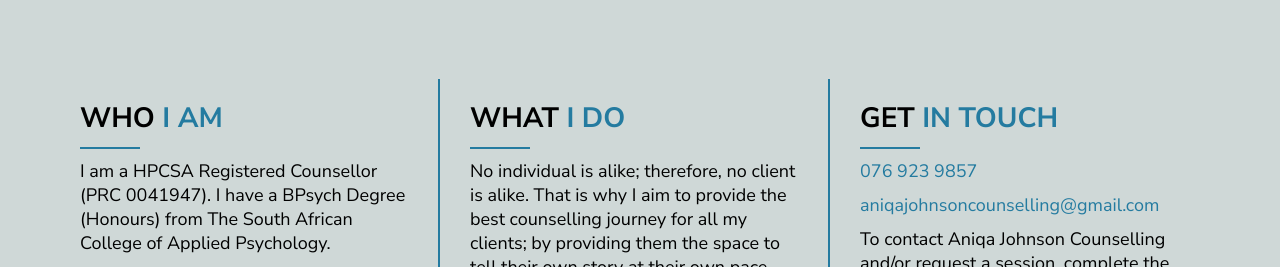
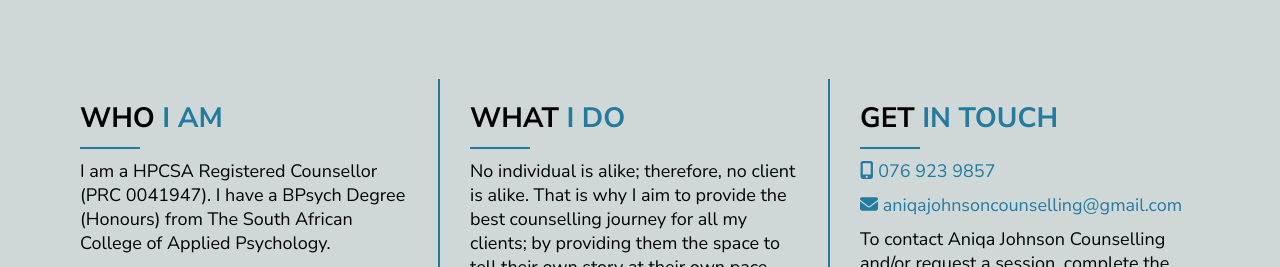
Before and after one commit to darrenpatricknelson/AniqaJohnson, a React (Create React App) app: page / in a window 1280 px wide. Shown: the part 813-1080 px from the top of the page. Built offline with nearby package versions, Linux system fonts and the light colour scheme.

Commit message:
Added: font awesome icons

```diff
--- a/src/components/Details.jsx
+++ b/src/components/Details.jsx
@@ -1,3 +1,5 @@
+import { faEnvelope, faMobileScreenButton } from '@fortawesome/free-solid-svg-icons';
+import { FontAwesomeIcon } from '@fortawesome/react-fontawesome';
 import React from 'react';
 import './Details.css';
 import Form from './Form.js';
@@ -44,8 +46,8 @@
                 <h3 className='secondary-heading'>Get <span className="text-color">in touch</span></h3>
                 <div className='space-border'></div>
                 <div className="contact-details">
-                    <p><a href='tel:+2176 923 9857'>076 923 9857</a></p>
-                    <p><a href='mailto:aniqajohnsoncounselling@gmail.com'>aniqajohnsoncounselling@gmail.com</a></p>
+                    <p><a href='tel:+2176 923 9857'><FontAwesomeIcon icon={faMobileScreenButton} /> 076 923 9857</a></p>
+                    <p><a href='mailto:aniqajohnsoncounselling@gmail.com'><FontAwesomeIcon icon={faEnvelope} /> aniqajohnsoncounselling@gmail.com</a></p>
                 </div>
                 <p>To contact Aniqa Johnson Counselling and/or request a session, complete the form bellow:</p>
                 <Form />
```
